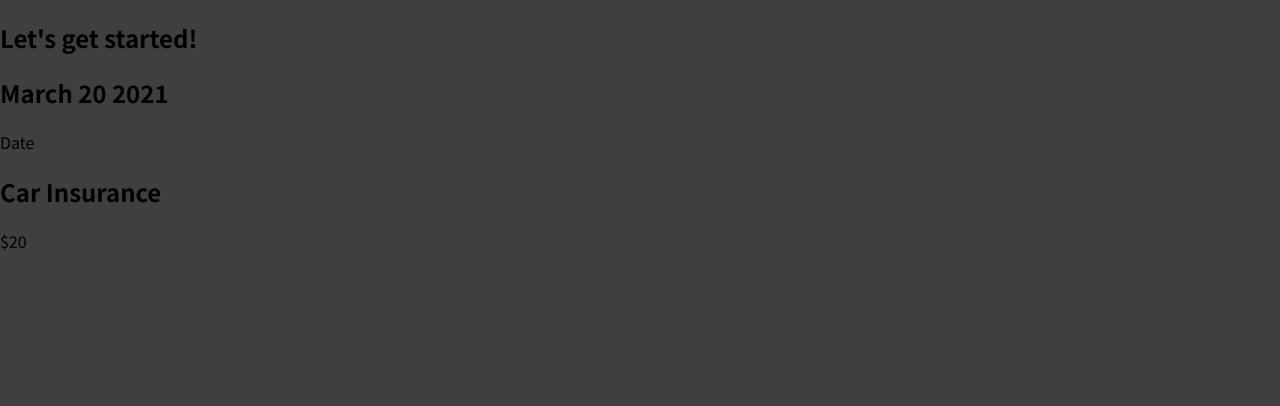
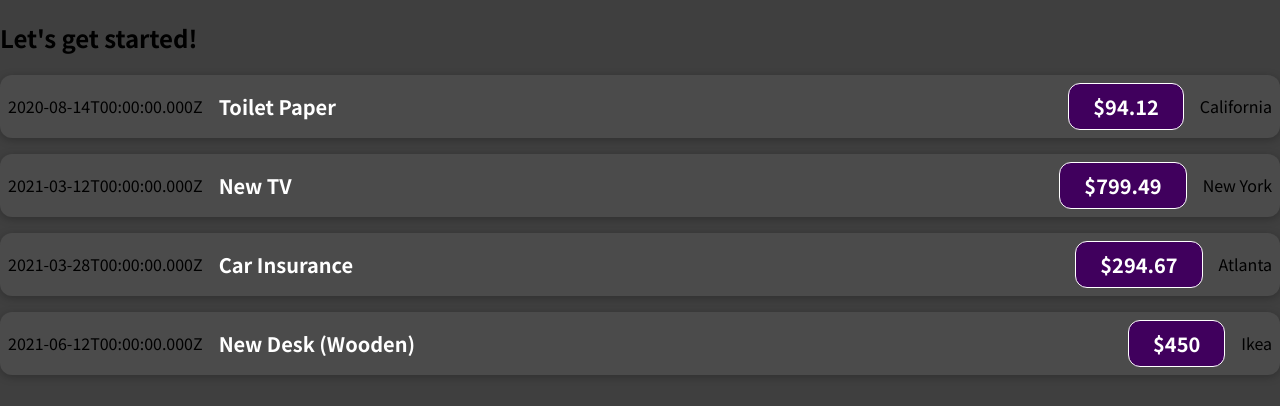
Before and after one commit to ritik2102/sharpener-react-project1, a JavaScript app: page / in a window 1280 px wide. Shown: the top 406 px of the page. Built offline with nearby package versions, Linux system fonts and the light colour scheme.

Commit message:
Used props

```diff
--- a/src/App.js
+++ b/src/App.js
@@ -1,10 +1,70 @@
 import ExpenseItem from "./components/ExpenseItem";
 
 function App() {
+
+  const expenses = [
+    {
+      id: 'e1',
+      title: 'Toilet Paper',
+      amount: 94.12,
+      date: new Date(2020, 7, 14),
+      LocationOfExpenditure: 'California',
+    },
+    {
+      id: 'e2',
+      title: 'New TV',
+      amount: 799.49,
+      date: new Date(2021, 2, 12),
+      LocationOfExpenditure: 'New York',
+    },
+    {
+      id: 'e3',
+      title: 'Car Insurance',
+      amount: 294.67,
+      date: new Date(2021, 2, 28),
+      LocationOfExpenditure: 'Atlanta',
+    },
+    {
+      id: 'e4',
+      title: 'New Desk (Wooden)',
+      amount: 450,
+      date: new Date(2021, 5, 12),
+      LocationOfExpenditure: 'Ikea',
+    },
+  ];
+
   return (
     <div>
       <h2>Let's get started!</h2>
-      <ExpenseItem></ExpenseItem>
+      {expenses.map((item, index) => (
+        <ExpenseItem title={item.title}
+          date={item.date}
+          amount={item.amount}
+          LocationOfExpenditure={item.LocationOfExpenditure}>
+        </ExpenseItem>
+      ))}
+
+      {/* <ExpenseItem title={expenses[0].title}
+        date={expenses[0].date}
+        amount={expenses[0].amount}
+        LocationOfExpenditure={expenses[0].LocationOfExpenditure}>
+      </ExpenseItem>
+      <ExpenseItem title={expenses[1].title}
+        date={expenses[1].date}
+        amount={expenses[1].amount}
+        LocationOfExpenditure={expenses[1].LocationOfExpenditure}>
+      </ExpenseItem>
+      <ExpenseItem title={expenses[2].title}
+        date={expenses[2].date}
+        amount={expenses[2].amount}
+        LocationOfExpenditure={expenses[2].LocationOfExpenditure}>
+      </ExpenseItem>
+      <ExpenseItem title={expenses[3].title}
+        date={expenses[3].date}
+        amount={expenses[3].amount}
+        LocationOfExpenditure={expenses[3].LocationOfExpenditure}>
+      </ExpenseItem> */}
+
     </div>
   );
 }
--- /dev/null
+++ b/src/components/ExpenseItem.css
@@ -0,0 +1,56 @@
+.expense-item {
+    display: flex;
+    justify-content: space-between;
+    align-items: center;
+    box-shadow: 0 2px 8px rgba(0, 0, 0, 0.25);
+    padding: 0.5rem;
+    margin: 1rem 0;
+    border-radius: 12px;
+    background-color: #4b4b4b;
+}
+
+.expense-item__description {
+    display: flex;
+    flex-direction: column;
+    gap: 1rem;
+    align-items: flex-end;
+    flex-flow: column-reverse;
+    justify-content: flex-start;
+    flex: 1;
+}
+
+.expense-item h2 {
+    color: #3a3a3a;
+    font-size: 1rem;
+    flex: 1;
+    margin: 0 1rem;
+    color: white;
+}
+
+.expense-item__price {
+    font-size: 1rem;
+    font-weight: bold;
+    color: white;
+    background-color: #40005d;
+    border: 1px solid white;
+    padding: 0.5rem;
+    border-radius: 12px;
+}
+
+@media (min-width: 580px) {
+    .expense-item__description {
+        flex-direction: row;
+        align-items: center;
+        justify-content: flex-start;
+        flex: 1;
+    }
+
+    .expense-item__description h2 {
+        font-size: 1.25rem;
+    }
+
+    .expense-item__price {
+        font-size: 1.25rem;
+        padding: 0.5rem 1.5rem;
+    }
+}
--- a/src/components/ExpenseItem.js
+++ b/src/components/ExpenseItem.js
@@ -1,13 +1,17 @@
-function ExpenseItem() {
+import './ExpenseItem.css';
+
+function ExpenseItem(props) {
+    // const expenseDate = new Date(2021, 2, 28);
+    // const expenseTitle='Car Insurance';
+    // const expenseAmount=294.67;
+
     return (
-        <div>
-            <h2>March 20 2021</h2>
-            <div>
-                Date
-            </div>
-            <div>
-                <h2>Car Insurance</h2>
-                <div>$20</div>
+        <div className='expense-item'>
+            <div>{props.date.toISOString()}</div>
+            <div className='expense-item__description'>
+                <h2>{props.title}</h2>
+                <div className='expense-item__price'>${props.amount}</div>
+                <div>{props.LocationOfExpenditure}</div>
             </div>
         </div>
 
```
